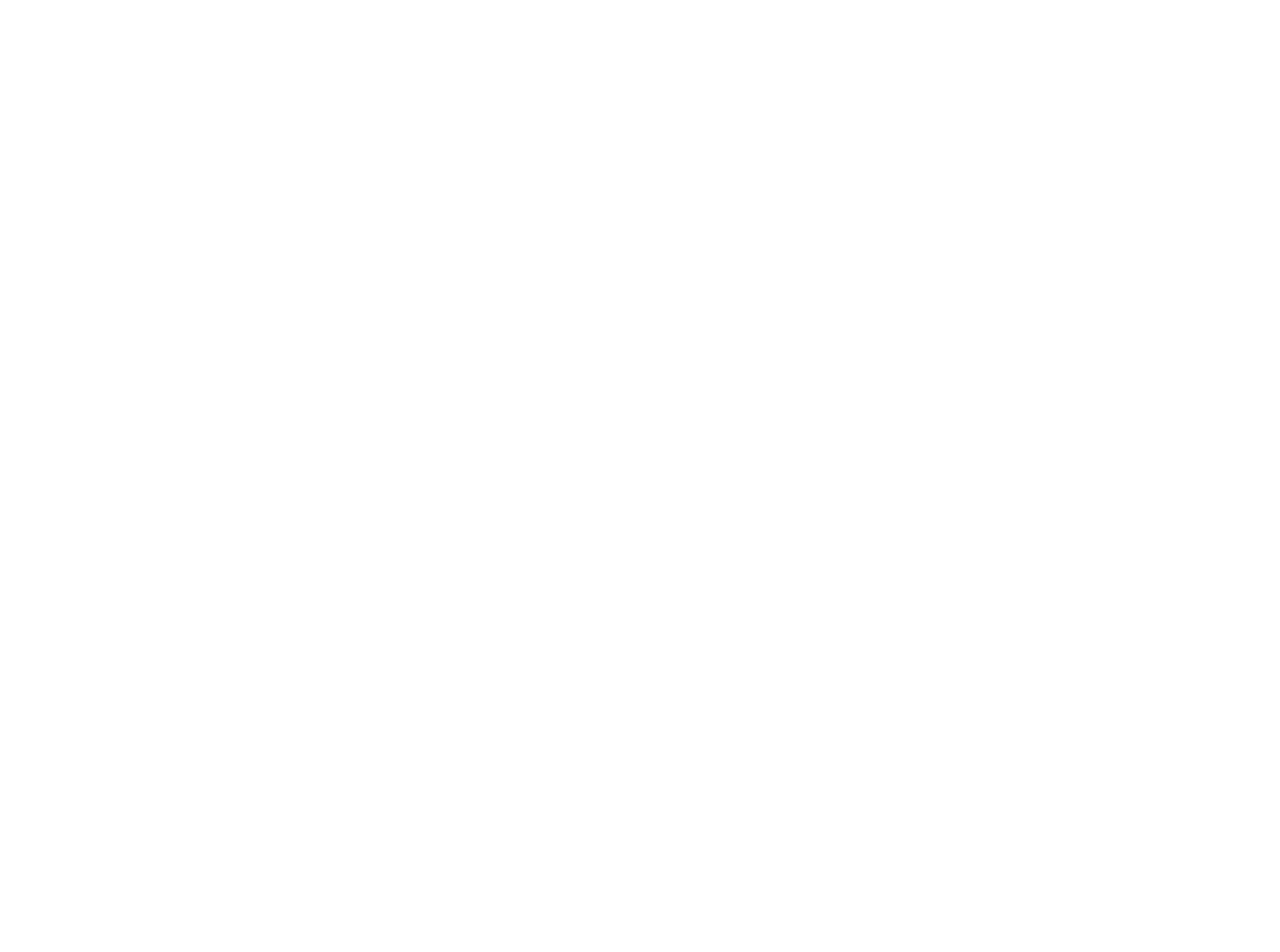
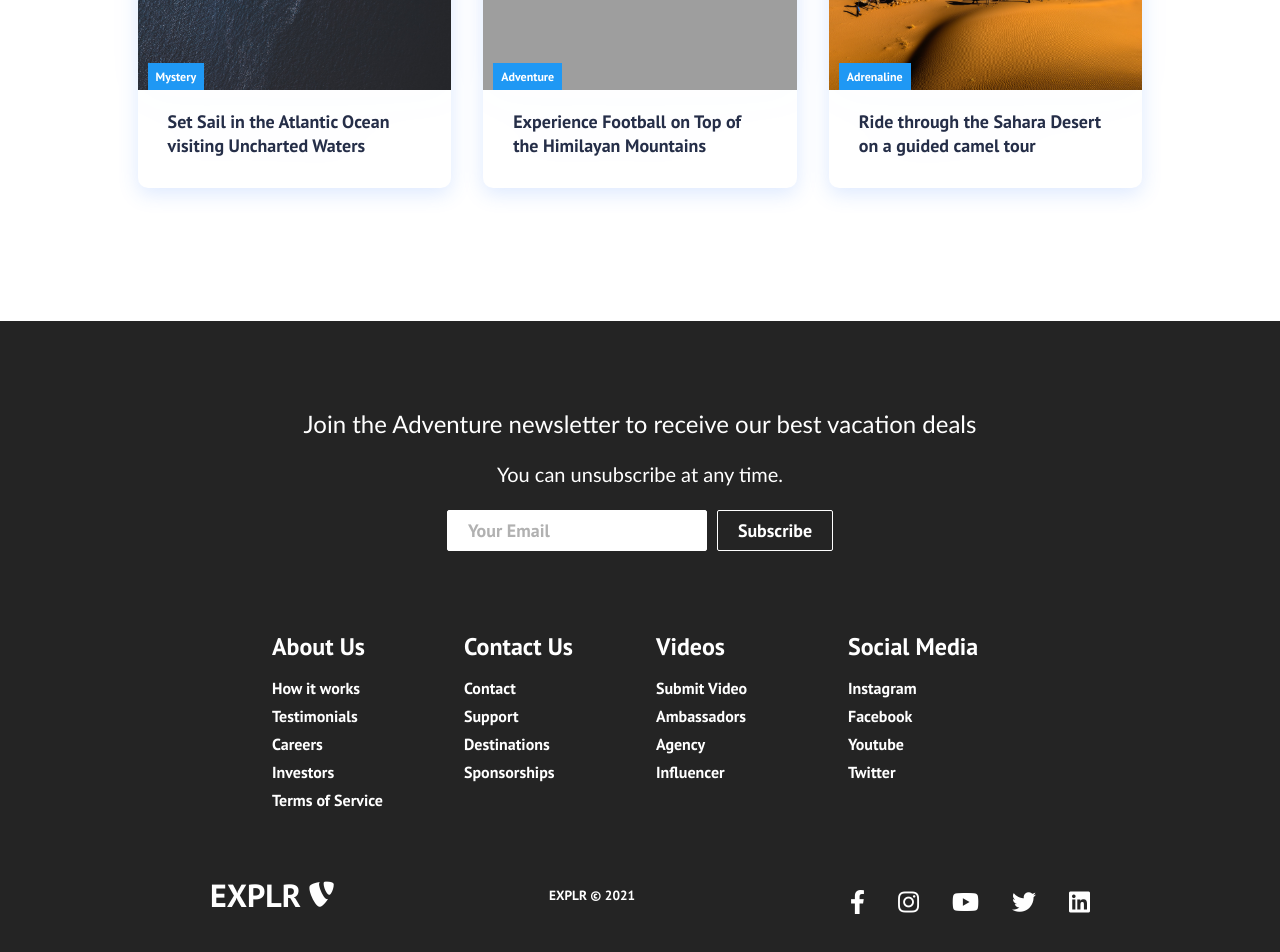
Before and after one commit to Femi-lawal/explore, a React (Create React App) app: page / in a window 1280 px wide. Shown: the part 1604-2556 px from the top of the page. Before the commit the page ends 942 px from the top, so only its background shows below. Built offline with nearby package versions, Linux system fonts and the light colour scheme; grey boxes are pictures that could not be loaded.

Commit message:
feat: created header and footer

```diff
--- a/src/App.js
+++ b/src/App.js
@@ -2,6 +2,9 @@
 import Navbar from "./components/Navbar";
 import Home from "./components/pages/Home";
 import { BrowserRouter as Router, Switch, Route } from "react-router-dom";
+import Services from "./components/pages/Services";
+import Products from "./components/pages/Products";
+import SignUp from "./components/pages/SignUp";
 
 function App() {
   return (
@@ -10,6 +13,9 @@
         <Navbar />
         <Switch>
           <Route path="/" exact component={Home} />
+          <Route path="/services" exact component={Services} />
+          <Route path="/products" exact component={Products} />
+          <Route path="/sign-up" exact component={SignUp} />
         </Switch>
       </Router>
     </>
--- /dev/null
+++ b/src/components/CardItem.js
@@ -0,0 +1,25 @@
+import React from "react";
+import { Link } from "react-router-dom";
+
+function CardItem(props) {
+  return (
+    <>
+      <li className="cards__item">
+        <Link className="cards__item__link" to={props.path}>
+          <figure className="cards__item__pic-wrap" data-category={props.label}>
+            <img
+              src={props.src}
+              alt="Travel Image"
+              className="cards__item__img"
+            />
+          </figure>
+          <div className="cards__item__info">
+            <h5 className="cards__item__text">{props.text}</h5>
+          </div>
+        </Link>
+      </li>
+    </>
+  );
+}
+
+export default CardItem;
--- a/src/components/Cards.js
+++ b/src/components/Cards.js
@@ -1,14 +1,45 @@
 import React from "react";
-import CardItem from "./pages/CardItem";
-
+import CardItem from "./CardItem";
+import "../styles/Card.css";
 function Cards() {
   return (
     <div className="cards">
-      <h1>Check out these EPIC Destinations</h1>
+      <h1>Check out these EPIC Destinations!</h1>
       <div className="cards__container">
         <div className="cards__wrapper">
           <ul className="cards__items">
-            <CardItem></CardItem>
+            <CardItem
+              src="images/img-9.jpg"
+              text="Explore the hidden waterfall deep inside the Amazon Jungle"
+              label="Adventure"
+              path="/services"
+            />
+            <CardItem
+              src="images/img-2.jpg"
+              text="Travel through the Islands of Bali in a Private Cruise"
+              label="Luxury"
+              path="/services"
+            />
+          </ul>
+          <ul className="cards__items">
+            <CardItem
+              src="images/img-3.jpg"
+              text="Set Sail in the Atlantic Ocean visiting Uncharted Waters"
+              label="Mystery"
+              path="/services"
+            />
+            <CardItem
+              src="images/img-4.jpg"
+              text="Experience Football on Top of the Himilayan Mountains"
+              label="Adventure"
+              path="/products"
+            />
+            <CardItem
+              src="images/img-8.jpg"
+              text="Ride through the Sahara Desert on a guided camel tour"
+              label="Adrenaline"
+              path="/sign-up"
+            />
           </ul>
         </div>
       </div>
--- /dev/null
+++ b/src/components/Footer.js
@@ -0,0 +1,122 @@
+import React from "react";
+import "../styles/Footer.css";
+import { Button } from "./Button";
+import { Link } from "react-router-dom";
+
+function Footer() {
+  return (
+    <div className="footer-container">
+      <section className="footer-subscription">
+        <p className="footer-subscription-heading">
+          Join the Adventure newsletter to receive our best vacation deals
+        </p>
+        <p className="footer-subscription-text">
+          You can unsubscribe at any time.
+        </p>
+        <div className="input-areas">
+          <form>
+            <input
+              className="footer-input"
+              name="email"
+              type="email"
+              placeholder="Your Email"
+            />
+            <Button buttonStyle="btn--outline">Subscribe</Button>
+          </form>
+        </div>
+      </section>
+      <div class="footer-links">
+        <div className="footer-link-wrapper">
+          <div class="footer-link-items">
+            <h2>About Us</h2>
+            <Link to="/sign-up">How it works</Link>
+            <Link to="/">Testimonials</Link>
+            <Link to="/">Careers</Link>
+            <Link to="/">Investors</Link>
+            <Link to="/">Terms of Service</Link>
+          </div>
+          <div class="footer-link-items">
+            <h2>Contact Us</h2>
+            <Link to="/">Contact</Link>
+            <Link to="/">Support</Link>
+            <Link to="/">Destinations</Link>
+            <Link to="/">Sponsorships</Link>
+          </div>
+        </div>
+        <div className="footer-link-wrapper">
+          <div class="footer-link-items">
+            <h2>Videos</h2>
+            <Link to="/">Submit Video</Link>
+            <Link to="/">Ambassadors</Link>
+            <Link to="/">Agency</Link>
+            <Link to="/">Influencer</Link>
+          </div>
+          <div class="footer-link-items">
+            <h2>Social Media</h2>
+            <Link to="/">Instagram</Link>
+            <Link to="/">Facebook</Link>
+            <Link to="/">Youtube</Link>
+            <Link to="/">Twitter</Link>
+          </div>
+        </div>
+      </div>
+      <section class="social-media">
+        <div class="social-media-wrap">
+          <div class="footer-logo">
+            <Link to="/" className="social-logo">
+              EXPLR
+              <i class="fab fa-typo3" />
+            </Link>
+          </div>
+          <small class="website-rights">
+            EXPLR © {new Date().getFullYear()}
+          </small>
+          <div class="social-icons">
+            <Link
+              class="social-icon-link facebook"
+              to="/"
+              target="_blank"
+              aria-label="Facebook"
+            >
+              <i class="fab fa-facebook-f" />
+            </Link>
+            <Link
+              class="social-icon-link instagram"
+              to="/"
+              target="_blank"
+              aria-label="Instagram"
+            >
+              <i class="fab fa-instagram" />
+            </Link>
+            <Link
+              class="social-icon-link youtube"
+              to="/"
+              target="_blank"
+              aria-label="Youtube"
+            >
+              <i class="fab fa-youtube" />
+            </Link>
+            <Link
+              class="social-icon-link twitter"
+              to="/"
+              target="_blank"
+              aria-label="Twitter"
+            >
+              <i class="fab fa-twitter" />
+            </Link>
+            <Link
+              class="social-icon-link twitter"
+              to="/"
+              target="_blank"
+              aria-label="LinkedIn"
+            >
+              <i class="fab fa-linkedin" />
+            </Link>
+          </div>
+        </div>
+      </section>
+    </div>
+  );
+}
+
+export default Footer;
--- a/src/components/pages/CardItem.js
+++ /dev/null
@@ -1,21 +0,0 @@
-import React from "react";
-import { Link } from "react-router-dom";
-
-function CardItem() {
-  return (
-    <>
-      <li className="cards__item">
-        <Link className="cards_item_link">
-          <figure className="cards__item_pic-wrap">
-            <img src="/" alt="Travel Image" className="cards__item__img" />
-          </figure>
-          <div className="cards__item_info">
-            <h5 className="cards__item__text"></h5>
-          </div>
-        </Link>
-      </li>
-    </>
-  );
-}
-
-export default CardItem;
--- a/src/components/pages/Home.js
+++ b/src/components/pages/Home.js
@@ -1,6 +1,7 @@
 import React from "react";
 import "../../App.css";
 import Cards from "../Cards";
+import Footer from "../Footer";
 import HeroSection from "../HeroSection";
 
 function Home() {
@@ -8,6 +9,7 @@
     <>
       <HeroSection />
       <Cards />
+      <Footer />
     </>
   );
 }
--- /dev/null
+++ b/src/components/pages/Products.js
@@ -0,0 +1,8 @@
+import React from "react";
+import "../../App.css";
+
+function Products() {
+  return <h1 className="products">PRODUCTS</h1>;
+}
+
+export default Products;
--- /dev/null
+++ b/src/components/pages/Services.js
@@ -0,0 +1,8 @@
+import React from "react";
+import "../../App.css";
+
+function Services() {
+  return <h1 className="services">SERVICES</h1>;
+}
+
+export default Services;
--- /dev/null
+++ b/src/components/pages/SignUp.js
@@ -0,0 +1,8 @@
+import React from "react";
+import "../../App.css";
+
+function SignUp() {
+  return <h1 className="sign-up">SIGN UP</h1>;
+}
+
+export default SignUp;
--- /dev/null
+++ b/src/styles/Footer.css
@@ -0,0 +1,163 @@
+.footer-container {
+  background-color: #242424;
+  padding: 4rem 0 2rem 0;
+  display: flex;
+  flex-direction: column;
+  justify-content: center;
+  align-items: center;
+}
+
+.footer-subscription {
+  display: flex;
+  flex-direction: column;
+  justify-content: center;
+  align-items: center;
+  text-align: center;
+
+  margin-bottom: 24px;
+  padding: 24px;
+  color: #fff;
+}
+
+.footer-subscription > p {
+  font-family: "Trebuchet MS", "Lucida Sans Unicode", "Lucida Grande",
+    "Lucida Sans", Arial, sans-serif;
+}
+
+.footer-subscription-heading {
+  margin-bottom: 24px;
+  font-size: 24px;
+}
+
+.footer-subscription-text {
+  margin-bottom: 24px;
+  font-size: 20px;
+}
+
+.footer-input {
+  padding: 8px 20px;
+  border-radius: 2px;
+  margin-right: 10px;
+  outline: none;
+  border: none;
+  font-size: 18px;
+  margin-bottom: 16px;
+  border: 1px solid #fff;
+}
+
+.footer-links {
+  width: 100%;
+  max-width: 1000px;
+  display: flex;
+  justify-content: center;
+}
+
+.footer-link-wrapper {
+  display: flex;
+}
+
+.footer-link-items {
+  display: flex;
+  flex-direction: column;
+  align-items: flex-start;
+  margin: 16px;
+  text-align: left;
+  width: 160px;
+  box-sizing: border-box;
+}
+
+.footer-link-items h2 {
+  margin-bottom: 16px;
+}
+
+.footer-link-items > h2 {
+  color: #fff;
+}
+
+.footer-link-items a {
+  color: #fff;
+  text-decoration: none;
+  margin-bottom: 0.5rem;
+}
+
+.footer-link-items a:hover {
+  color: #e9e9e9;
+  transition: 0.3s ease-out;
+}
+
+.footer-email-form h2 {
+  margin-bottom: 2rem;
+}
+
+.footer-input::placeholder {
+  color: #b1b1b1;
+}
+
+/* Social Icons */
+.social-icon-link {
+  color: #fff;
+  font-size: 24px;
+}
+
+.social-media {
+  max-width: 1000px;
+  width: 100%;
+}
+
+.social-media-wrap {
+  display: flex;
+  justify-content: space-between;
+  align-items: center;
+  width: 90%;
+  max-width: 1000px;
+  margin: 40px auto 0 auto;
+}
+
+.social-icons {
+  display: flex;
+  justify-content: space-between;
+  align-items: center;
+  width: 240px;
+}
+
+.social-logo {
+  color: #fff;
+  justify-self: start;
+  margin-left: 20px;
+  cursor: pointer;
+  text-decoration: none;
+  font-size: 2rem;
+  display: flex;
+  align-items: center;
+  margin-bottom: 16px;
+}
+
+.website-rights {
+  color: #fff;
+  margin-bottom: 16px;
+}
+
+@media screen and (max-width: 820px) {
+  .footer-links {
+    padding-top: 2rem;
+  }
+
+  .footer-input {
+    width: 100%;
+  }
+
+  .btn {
+    width: 100%;
+  }
+
+  .footer-link-wrapper {
+    flex-direction: column;
+  }
+
+  .social-media-wrap {
+    flex-direction: column;
+  }
+}
+
+@media screen and (max-width: 768px) {
+}
```
